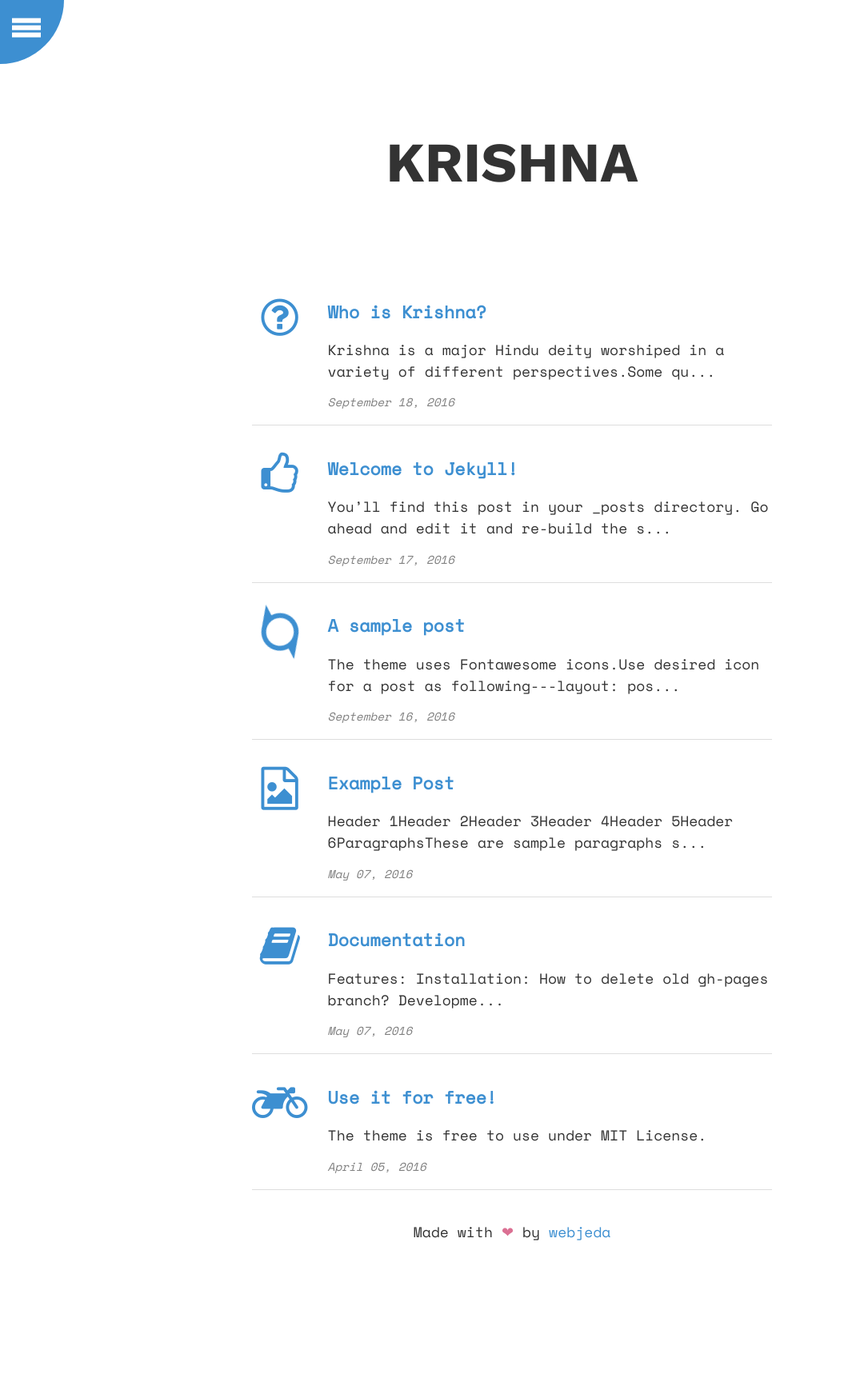
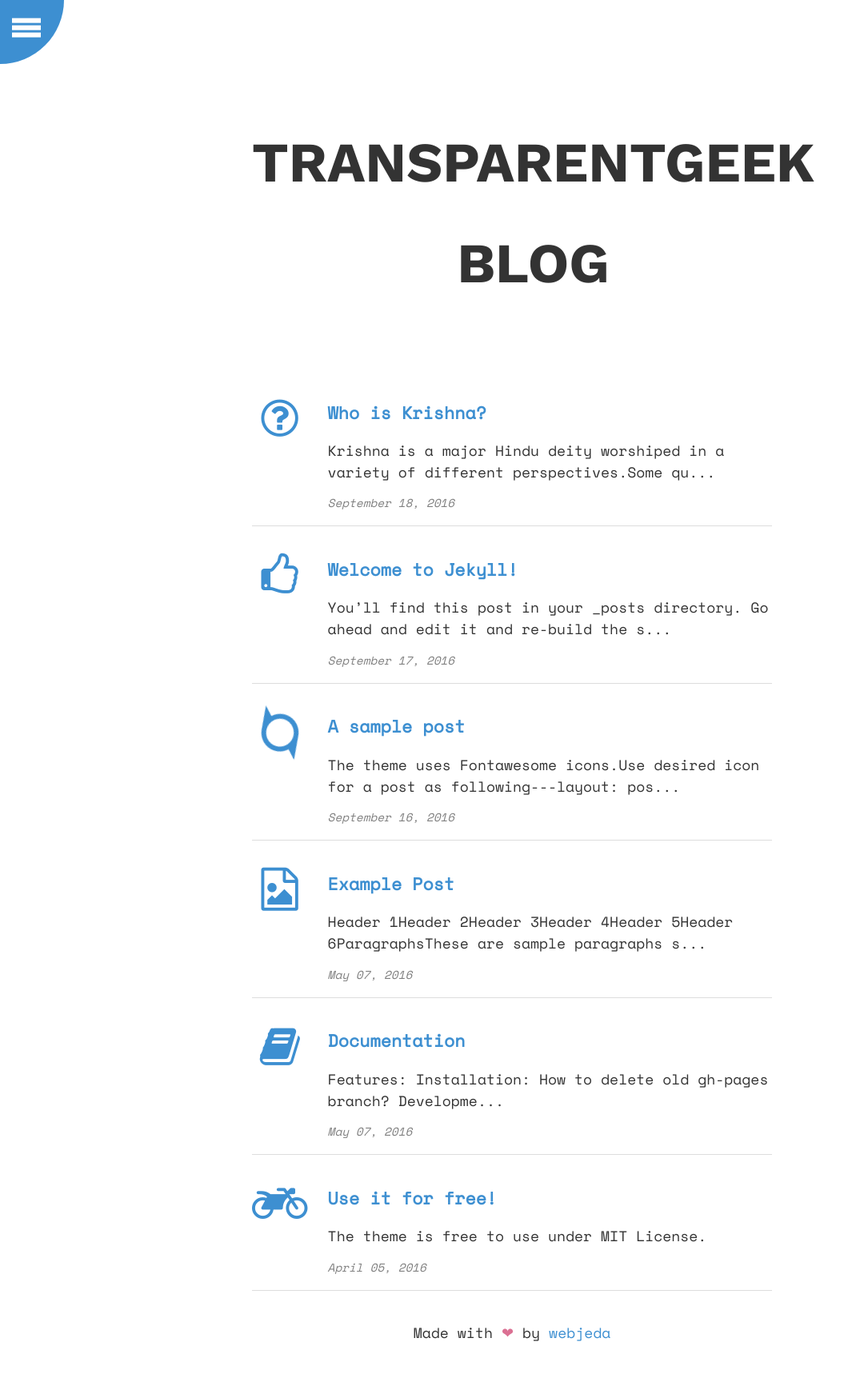
Before and after one commit to sharu725/krishna, a Jekyll site: the page built from index.html, in a window 1280 px wide. Shown: the whole page at 80% size, without its empty margins (0-1080 px from the left). Built offline with Jekyll 4.4.1, drawn with Linux system fonts in a browser that asks for light colours; before the commit the page ends 1592 px from its top, so only the background shows below that.

Commit message:
Update _config.yml

```diff
--- a/_config.yml
+++ b/_config.yml
@@ -1,8 +1,8 @@
 ### your site title here
 
-title: Krishna
+title: TransparentGeek Blog
 
-baseurl: /krishna
+baseurl:
 sass:
     style: compressed
 
```
